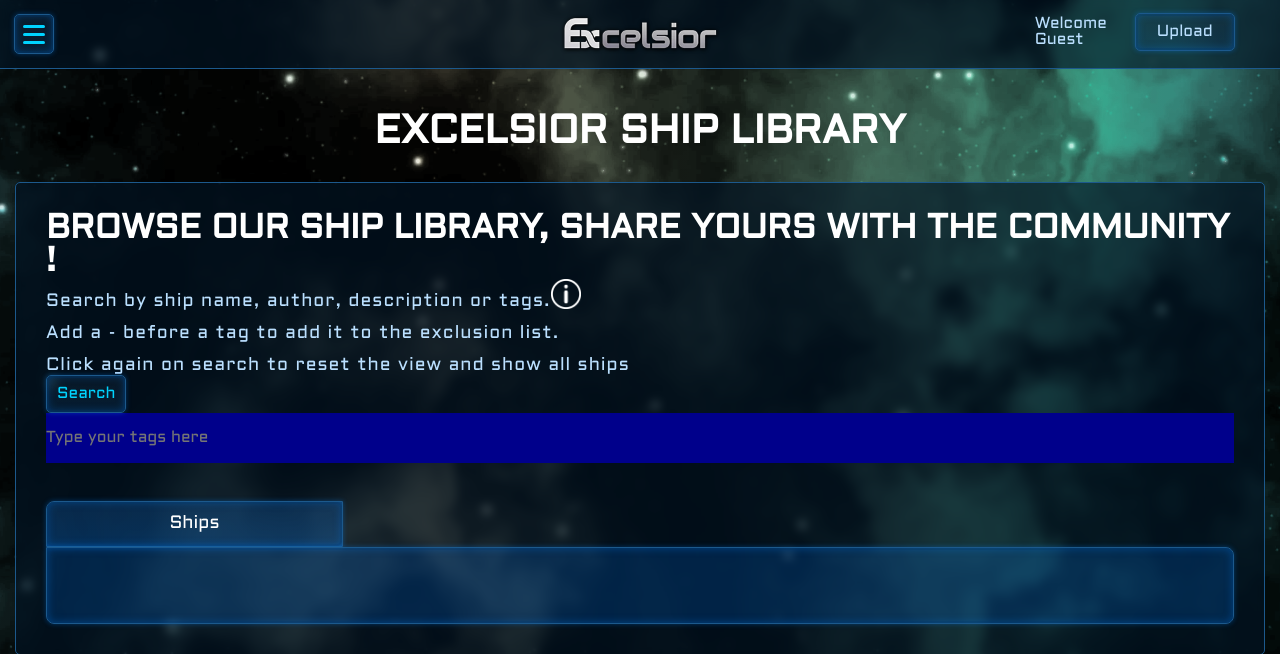
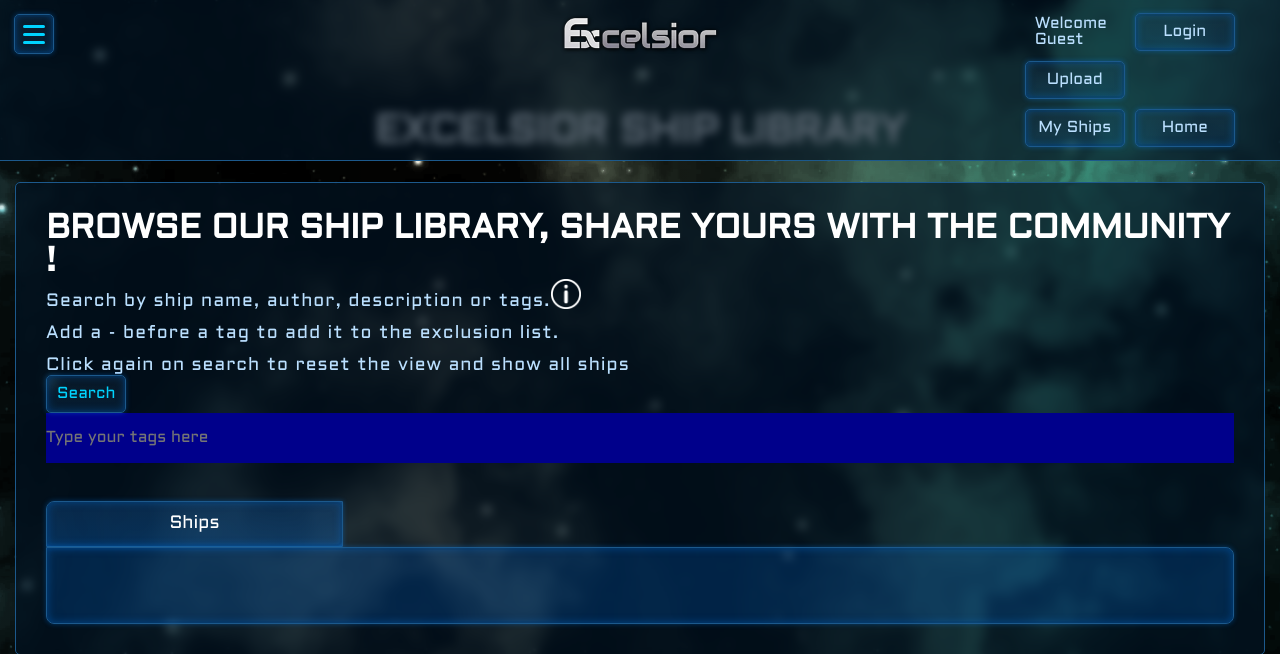
Before and after one commit to franklin050187/cosmo, a FastAPI app: page / in a window 1280 px wide. Shown: the top 654 px of the page. Run offline with FastAPI, Linux system fonts and the light colour scheme; data that the repository does not hold is empty; some libraries are stand-ins or nearby versions.

Commit message:
my ships + ui tweak

```diff
--- a/server.py
+++ b/server.py
@@ -62,10 +62,7 @@ def connect_to_server():
 def get_upload_data(request: Request):
     return request.session.get("upload_data")
 
-# init login
-@app.get('/login')
-async def start_login():
-    return client.redirect()
+
 
 # ship specific page
 @app.get("/ship/{id}", response_class=HTMLResponse)
@@ -188,24 +185,65 @@ async def edit_image(id: int, request: Request):
     # Redirect to the home page
     return RedirectResponse(url="/", status_code=303)
 
+# init login
+@app.route('/login')
+async def start_login(request: Request):
+    button_clicked = request.query_params.get('button')
+    if button_clicked == "upload":
+        request.session["button_clicked"] = "upload"  # Store button state in the session
+        user = request.session.get("discord_user")
+        if not user:
+            return client.redirect(request)
+        else:
+            return RedirectResponse("/initupload")  # Skip the login and redirect to initupload
+    elif button_clicked == "myships":
+        request.session["button_clicked"] = "myships"  # Store button state in the session
+        user = request.session.get("discord_user")
+        if not user:
+            return client.redirect(request)
+        return RedirectResponse("/myships")  # Redirect to the same login route
+    else:
+        request.session["button_clicked"] = "login"  # Store button state in the session
+        return client.redirect("/login")  # Redirect to the same login route
+
 # login finish
 @app.get('/callback')
-async def finish_login(code: str, request: Request):
+async def finish_login(request: Request):
+    code = request.query_params.get('code')
     async with client.session(code) as session:
         user = await session.identify()
         guilds = await session.guilds()
         if not user:
             return RedirectResponse("/login")
-        # get guilds and parse them
+
         request.session["discord_user"] = str(user)
-        # Access the parsed data
         desired_id = int(os.getenv('guild_id'))  # Excelsior server
         for guild in guilds:
             if guild.id == desired_id:
-                # print(user)
-                return templates.TemplateResponse("initupload.html", {"request": request, "user": user})
-    # redirect to join the server before uploading
-    return templates.TemplateResponse("auth.html", {"request": request, "user": user})
+                redirect_url = "/"
+                button_clicked = request.session.pop("button_clicked", None)  # Retrieve button state from the session
+                if button_clicked == "upload":
+                    redirect_url = "/initupload"
+                elif button_clicked == "myships":
+                    redirect_url = "/myships"
+                return RedirectResponse(redirect_url)
+
+    return templates.TemplateResponse("auth.html", {"request": request, "user": None})
+
+# Endpoint for displaying the file initupload page
+@app.get("/initupload", response_class=FileResponse)
+async def upload_page(request: Request):
+    user = request.session.get("discord_user")
+    if not user:
+        return RedirectResponse("/login")
+    return templates.TemplateResponse("initupload.html", {"request": request, "user": user})
+
+# Logoff route
+@app.get('/logoff')
+async def logoff(request: Request):
+    request.session.pop("discord_user", None)
+    return RedirectResponse("/")
+
 
 # Endpoint for uploading files
 @app.post("/upload")
@@ -311,6 +349,23 @@ async def index(request: Request):
     conn = connect_to_server()
     cursor = conn.cursor()
     cursor.execute('SELECT * FROM images')
+    images = cursor.fetchall()
+    conn.close()
+
+    return templates.TemplateResponse("index.html", {"request": request, "images": images, "user": user})
+
+@app.get("/myships")
+async def index(request: Request):
+    user = request.session.get("discord_user")
+    # print(user)
+    if not user:
+        # print("DEBUG not a user home")
+        return RedirectResponse("/login")
+
+    # conn = sqlite3.connect('example.db')
+    conn = connect_to_server()
+    cursor = conn.cursor()
+    cursor.execute('SELECT * FROM images WHERE submitted_by=%s', (user,))
     images = cursor.fetchall()
     conn.close()
 
@@ -481,19 +536,14 @@ def search(request: Request):
 
     return templates.TemplateResponse("index.html", {"request": request, "images": images, "user": user})
 
-
-
-
 # Catch-all endpoint for serving static files or the index page
 @app.get("/{catchall:path}")
 def serve_files(request: Request):
-    # Check if the requested file exists
-    path = request.path_params["catchall"]
-    file = 'templates/' + path
-    # if os.path.exists(file):
-    #     return FileResponse(file)
-    # Otherwise, return the index file
-    # index = 'templates/index.html'
+    user = request.session.get("discord_user")
+    # print(user)
+    if not user:
+        # print("DEBUG not a user home")
+        user = "Guest"
     return RedirectResponse(url="/", status_code=303)
 
 # session settings
--- a/templates/index.html
+++ b/templates/index.html
@@ -25,9 +25,37 @@
         </nav>
         <a href="/"><img loading="lazy" alt="Excelsior logo" src="/static/img/excelsior-logo.webp"></a>
         <ul class="user-container">
-            <p class="username">Welcome {{ user }} </p>
-            <li><a title="Upload" class="blue-btn register" href="/initupload"><span>Upload</span></a></li>
+            <p class="username">Welcome {{ user }}</p>
+                <li>
+                    {% if user == "Guest" %}
+                    <a title="Login" class="blue-btn register" href="/login?button=login">
+                        <span>Login</span>
+                    </a>
+                    {% else %}
+                    <a title="Logout" class="blue-btn register" href="/logoff">
+                        <span>Log out</span>
+                    </a>
+                    {% endif %}
+                </li>
+                <li>
+                    <a title="Upload" class="blue-btn register" href="/login?button=upload">
+                        <span>Upload</span>
+                    </a>
+                </li>
+                <li>
+                </li>
+                <li>
+                    <a title="Myships" class="blue-btn register" href="/login?button=myships">
+                        <span>My Ships</span>
+                    </a>
+                </li>
+                <li>
+                    <a title="Home" class="blue-btn register" href="/">
+                        <span>Home</span>
+                    </a>
+                </li>
         </ul>
+
     </header>
 
     <main>
```
